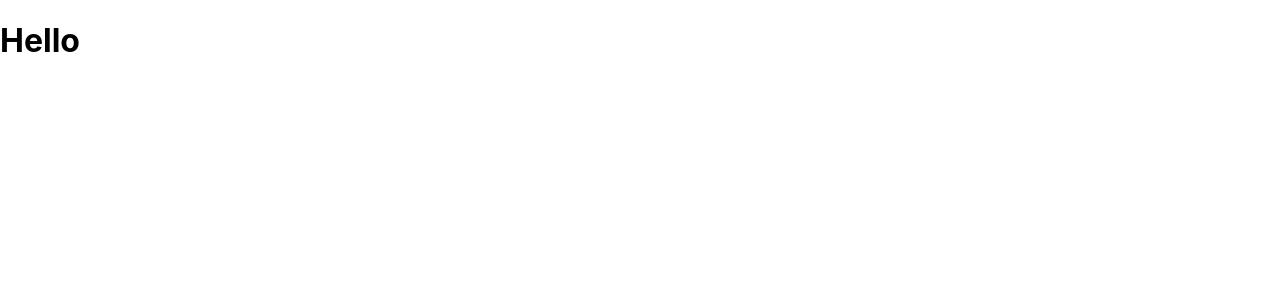
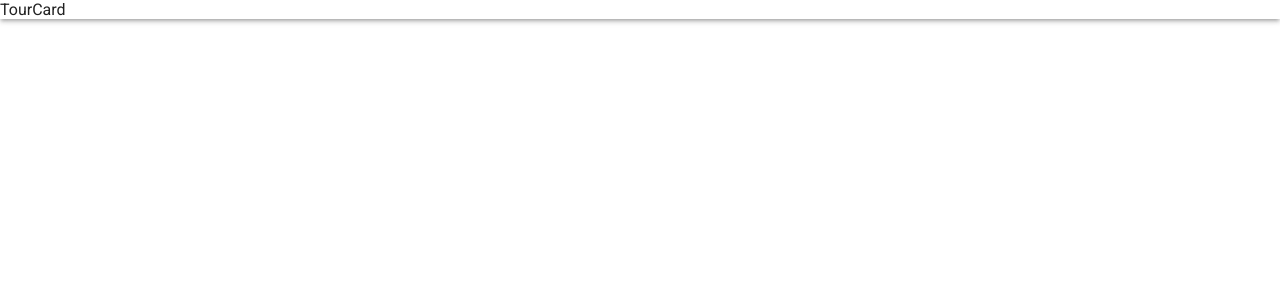
Before and after one commit to serdeliverance/mui-poc, a React (Create React App) app: page / in a window 1280 px wide. Shown: the top 300 px of the page. Built offline with nearby package versions, Linux system fonts and the light colour scheme.

Commit message:
first component
Signed-off-by: Sergio Cano <canosergio90@gmail.com>

```diff
--- a/src/App.tsx
+++ b/src/App.tsx
@@ -1,5 +1,6 @@
 import React from 'react'
 import './App.css'
+import { TourCard } from './components/TourCard'
 
 function App() {
   return (
@@ -11,7 +12,7 @@ function App() {
         />
       </header>
       <body>
-        <h1>Hello</h1>
+        <TourCard />
       </body>
     </div>
   )
--- /dev/null
+++ b/src/components/TourCard.tsx
@@ -0,0 +1,10 @@
+import { Paper } from '@mui/material'
+import React from 'react'
+
+export const TourCard = () => {
+  return (
+    <Paper elevation={3} square>
+      TourCard
+    </Paper>
+  )
+}
--- a/src/index.css
+++ b/src/index.css
@@ -1,13 +1,6 @@
-body {
+* {
   margin: 0;
-  font-family: -apple-system, BlinkMacSystemFont, 'Segoe UI', 'Roboto', 'Oxygen',
-    'Ubuntu', 'Cantarell', 'Fira Sans', 'Droid Sans', 'Helvetica Neue',
-    sans-serif;
-  -webkit-font-smoothing: antialiased;
-  -moz-osx-font-smoothing: grayscale;
+  padding: 0;
+  box-sizing: border-box;
+  font-family: 'Roboto';
 }
-
-code {
-  font-family: source-code-pro, Menlo, Monaco, Consolas, 'Courier New',
-    monospace;
-}
```
